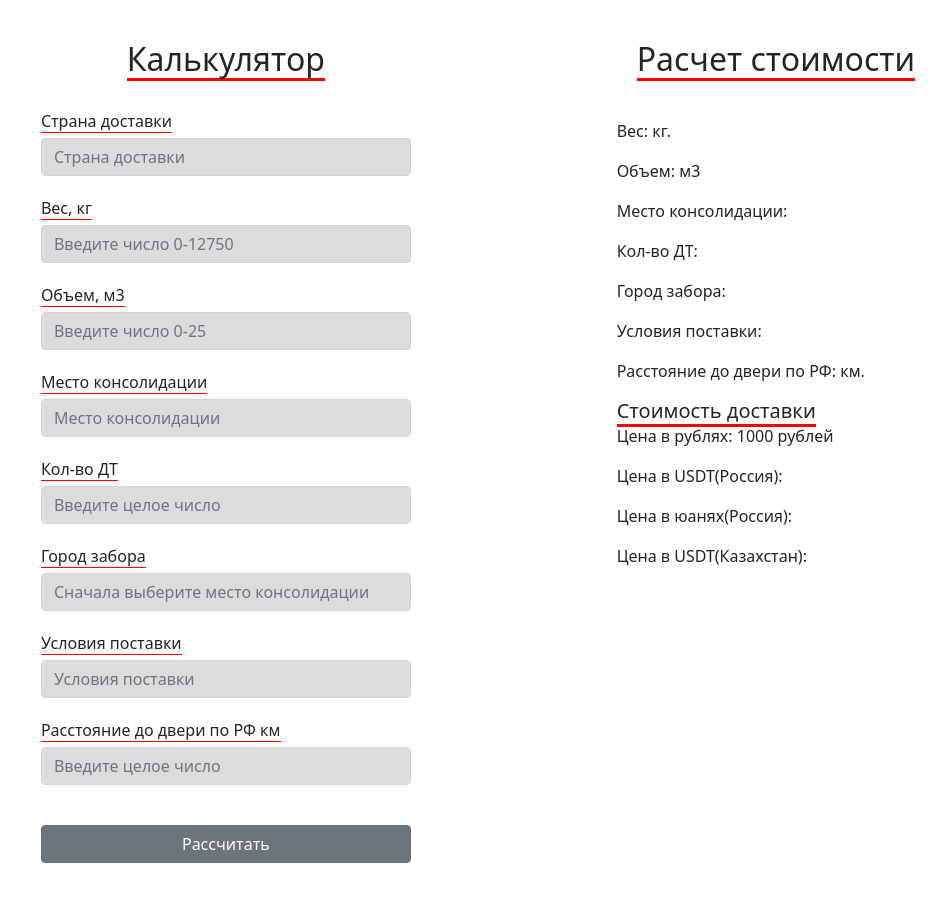
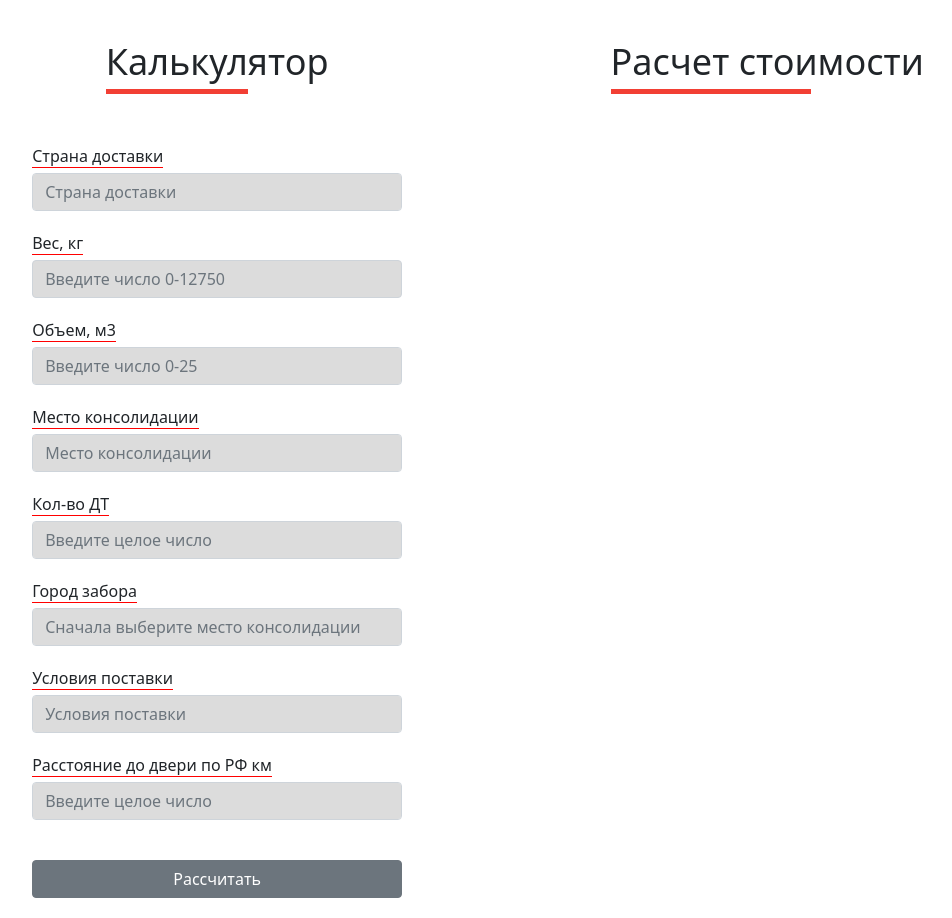
Before and after one commit to Taras-js/kalkulate, a plain HTML site: page index.html in a window 1280 px wide. Shown: the whole page, without its empty margins (152-1104 px from the left). Before the commit the page ends 883 px from the top, so only its background shows below. Drawn offline with nearby package versions, Linux system fonts and the light colour scheme.

Commit message:
feat: add line 70%

```diff
--- a/index.html
+++ b/index.html
@@ -4,6 +4,7 @@
     <meta charset="UTF-8">
     <link href="https://cdn.jsdelivr.net/npm/bootstrap@5.0.2/dist/css/bootstrap.min.css" rel="stylesheet"
           integrity="sha384-EVSTQN3/azprG1Anm3QDgpJLIm9Nao0Yz1ztcQTwFspd3yD65VohhpuuCOmLASjC" crossorigin="anonymous">
+    <link href="style.css" rel="stylesheet">
     <title>Расчет стоимости</title>
 </head>
 <body>
@@ -11,7 +12,7 @@
      style="display: flex; justify-content: space-around; padding: 20px; width: 100%">
     <form class="col g-5" style="max-width: 370px">
         <div style="display: flex; justify-content: center; padding: 20px">
-            <h2 style="text-align: center; border-bottom: 3px solid red; display: inline;">Калькулятор</h2>
+            <h2 class="header_line" >Калькулятор</h2>
         </div>
         <div class="col-auto" style="margin-bottom: 20px">
             <label for="countryDataList" class="form-label" style="border-bottom: 1px solid red; display: inline;">Страна
@@ -85,24 +86,24 @@
     </form>
     <div>
         <div style="display: flex; justify-content: center; padding: 20px">
-            <h2 style="text-align: center; border-bottom: 3px solid red; display: inline;">Расчет стоимости</h2>
+            <h2 class="header_line">Расчет стоимости</h2>
         </div>
         <div id="textAlert" style="margin-top: 10px; font-size: 12px"></div>
         <div id="textResult" style="margin-top: 10px"></div>
-        <div style="margin-top: 10px">
-            <p>Вес: кг.</p>
-            <p>Объем: м3</p>
-            <p>Место консолидации: </p>
-            <p>Кол-во ДТ: </p>
-            <p>Город забора: </p>
-            <p>Условия поставки: </p>
-            <p>Расстояние до двери по РФ: км.</p>
-            <h5 style="border-bottom: 3px solid red; display: inline;">Стоимость доставки</h5>
-            <p>Цена в рублях: 1000 рублей</p>
-            <p>Цена в USDT(Россия): </p>
-            <p>Цена в юанях(Россия): </p>
-            <p>Цена в USDT(Казахстан): </p>
-        </div>
+<!--        <div style="margin-top: 10px">-->
+<!--            <p>Вес: кг.</p>-->
+<!--            <p>Объем: м3</p>-->
+<!--            <p>Место консолидации: </p>-->
+<!--            <p>Кол-во ДТ: </p>-->
+<!--            <p>Город забора: </p>-->
+<!--            <p>Условия поставки: </p>-->
+<!--            <p>Расстояние до двери по РФ: км.</p>-->
+<!--            <h5 style="border-bottom: 3px solid red; display: inline;">Стоимость доставки</h5>-->
+<!--            <p>Цена в рублях: 1000 рублей</p>-->
+<!--            <p>Цена в USDT(Россия): </p>-->
+<!--            <p>Цена в юанях(Россия): </p>-->
+<!--            <p>Цена в USDT(Казахстан): </p>-->
+<!--        </div>-->
     </div>
 </div>
 <script src="https://cdn.jsdelivr.net/npm/bootstrap@5.0.2/dist/js/bootstrap.bundle.min.js"
--- a/script.js
+++ b/script.js
@@ -916,8 +916,10 @@ document.querySelector(".btn").onclick = (event) => {
             }
             text.innerHTML = ""
             result.innerHTML = `<div>
-                    <ul style="color: black">
-                    <h5 style="border-bottom: 3px solid red; display: inline;">Заданные условия</h5>
+                    <ul style="color: black; padding=20px">
+                    <h5 style="border-bottom: 3px solid red; padding=30px; display: inline;">Заданные условия</h5>
+                    <br>
+                    <br>
                     <li>Вес: ${data.weight} кг.</li>
                     <li>Объем: ${data.volume} м3</li>
                     <li>Место консолидации: ${data.place}</li>
@@ -925,12 +927,22 @@ document.querySelector(".btn").onclick = (event) => {
                     <li>Город забора: ${data.state}</li>
                     <li>Условия поставки: ${data.conditions}</li>
                     <li>Расстояние до двери по РФ: ${data.remoteness} км.</li>
-                    <h5 style="border-bottom: 3px solid red; display: inline;">Стоимость доставки</h5>
+                    <hr>
+                    <br>
+                    <br>
+                    </ul>
+                    <ul style="color: black; padding=20px">
+                    <h5 style="border-bottom: 3px solid red; padding=30px; display: inline;">Стоимость доставки</h5>
+                    <br>
+                    <br>
                     <li>Цена в рублях(Россия): ${priceRub || 'Нет данных'}</li>
                     <li>Цена в USDT(Россия): ${Math.round(priceUSDT) || 'Нет данных'}</li>
                     <li>Цена в юанях(Россия): ${priceUAN || 'Нет данных'}</li>
                     <li>Цена в USDT(Казахстан): ${Math.round(priceUSDTKasahstan) || 'Нет данных'}</li>
-                    </ul></div>`
+                    </ul>
+                    <hr>
+                    <br>
+                    </div>`
         }
     } else {
         text.innerHTML = `<p style="color: red">* Ошибка все поля обязательны для заполнения</p>`
--- /dev/null
+++ b/style.css
@@ -0,0 +1,15 @@
+.header_line {
+    font-size: 36px;
+    line-height: 44px;
+    width: max-content;
+    margin-bottom: 40px;
+    position: relative;
+}
+.header_line:after {
+    content: '';
+    position: absolute;
+    width: 64%;
+    border-bottom: 5px solid #F23F34;
+    bottom: -10px;
+    left: 0;
+}
```
